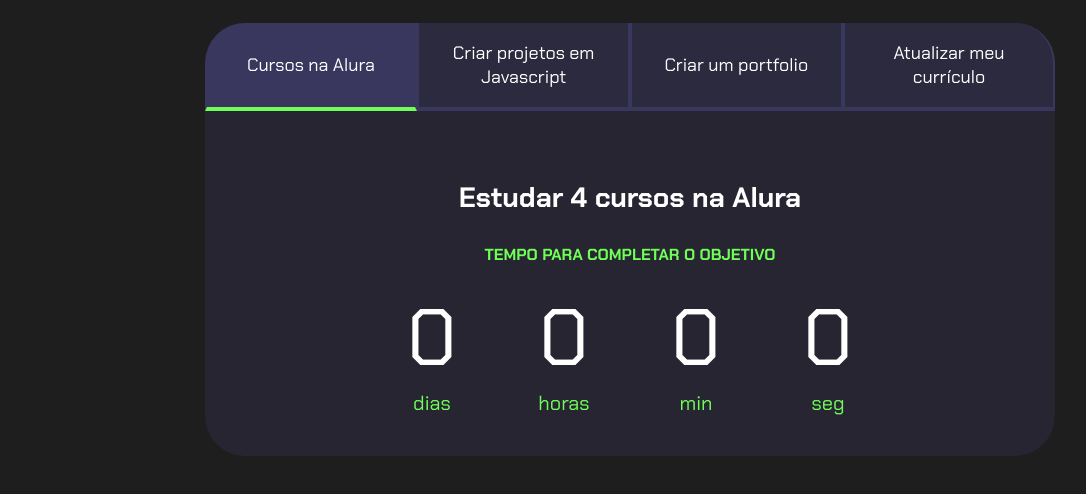
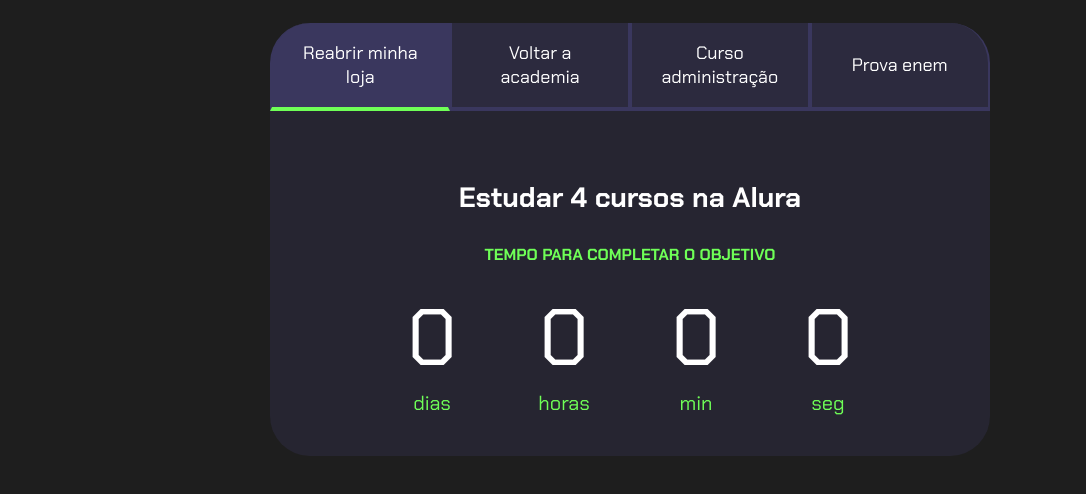
Before and after one commit to gubert-duda/polidoro, a plain HTML site: page index.html in a window 1280 px wide. Shown: the part 80-574 px from the top of the page, without its empty margins (10-1096 px from the left). Drawn offline with Linux system fonts and the light colour scheme.

Commit message:
Update index.html

```diff
--- a/index.html
+++ b/index.html
@@ -13,10 +13,10 @@
         <h2 class="titulo-principal">Meus objetivos do ano<span>_</span></h2>
         <div class="conteudo">
             <div class="botoes">
-                <button class="botao ativo">Cursos na Alura</button>
-                <button class="botao">Criar projetos em Javascript</button>
-                <button class="botao">Criar um portfolio</button>
-                <button class="botao">Atualizar meu currículo</button>
+                <button class="botao ativo">Reabrir minha loja</button>
+                <button class="botao">Voltar a academia</button>
+                <button class="botao">Curso administração</button>
+                <button class="botao">Prova enem</button>
             </div>
             <div class="abas-textos">
                 <div class="aba-conteudo ativo">
```
